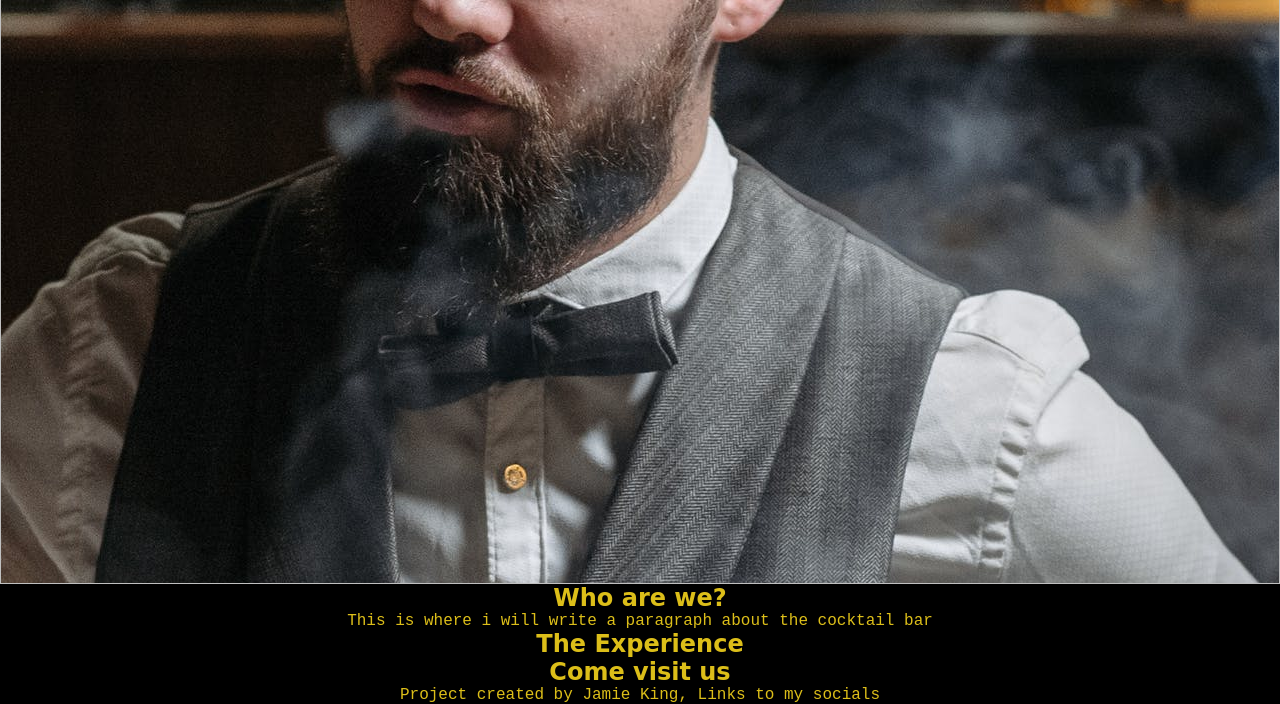
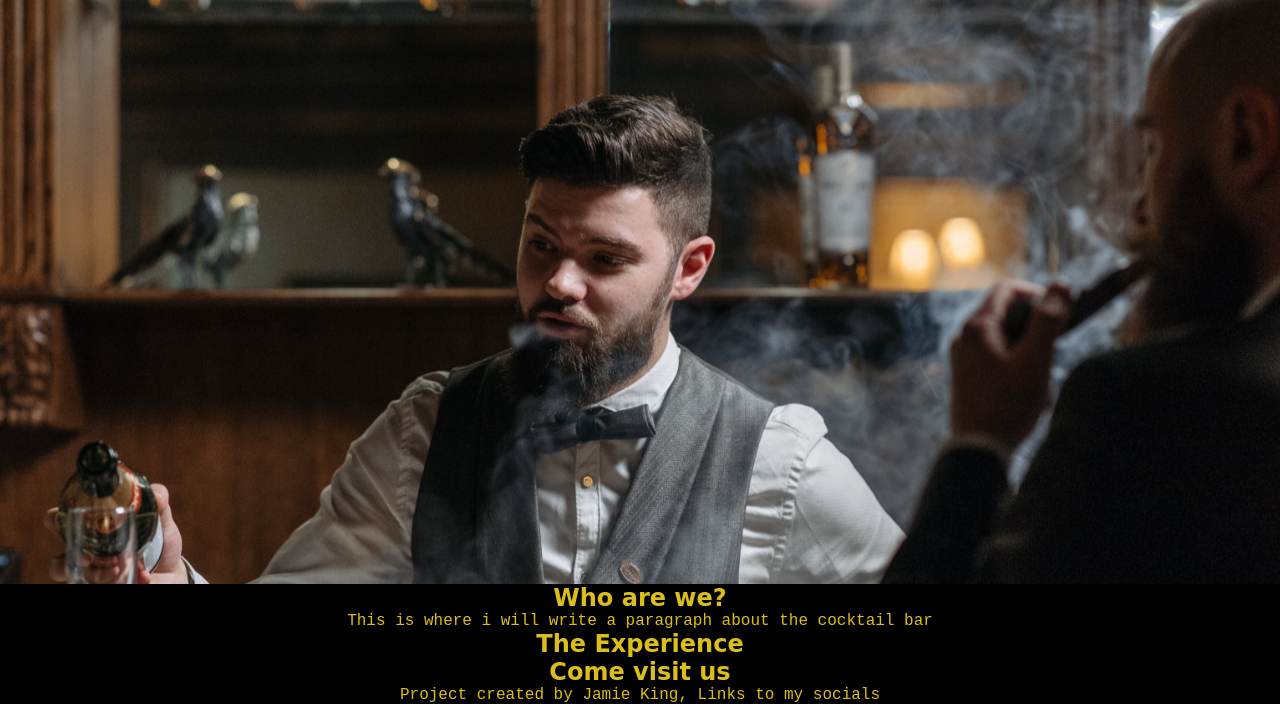
Before and after one commit to jkingportfolio/portfolio-project-1-archived, a plain HTML site: page index.html in a window 1280 px wide. Shown: the part 96-800 px from the top of the page. Drawn offline with Linux system fonts and the light colour scheme; a web font is replaced by a local one.

Commit message:
Left trying to position hero image and moved onto laying out the divs for each of the other sections to visualize the page

```diff
--- a/assets/css/styles.css
+++ b/assets/css/styles.css
@@ -13,6 +13,8 @@ body {
     font-weight: 200;
     color: rgb(220, 190, 25);
 }
+
+/* font sizing */
 
 /* headings and logo */
 
@@ -77,6 +79,7 @@ a:hover {
     width:100%;
     overflow:hidden;
     position: relative;
+
 }
 
 
@@ -89,16 +92,16 @@ a:hover {
     }
 }
 
-#hero-image {
-    background: url("../images/hero-image.jpeg") no-repeat center center;
+.hero-image {
+    /*background: url("../images/hero-image.jpeg") no-repeat center center;*/
     display: block;
-    height:600px;
-    width:100%;
-    padding-bottom: 50px;
+    height: 100%;
+    width: 100%;
+    margin: auto;
 
-    /*animation-name: hero-zoom;
+    animation-name: hero-zoom;
     animation-duration: 5s;
-    animation-fill-mode: forwards;*/
+    animation-fill-mode: forwards;
 }
 
 
--- a/index.html
+++ b/index.html
@@ -41,7 +41,7 @@
     </header>
     <section id="hero-section">
         <div>
-            <img id="hero-image">
+            <img class="hero-image" src="assets/images/hero-image.jpeg">
         </div>
     </section>
     <section id="who-are-we">
```
Also changed, not shown: assets/images/pexels-photo-751046.jpeg (added).
